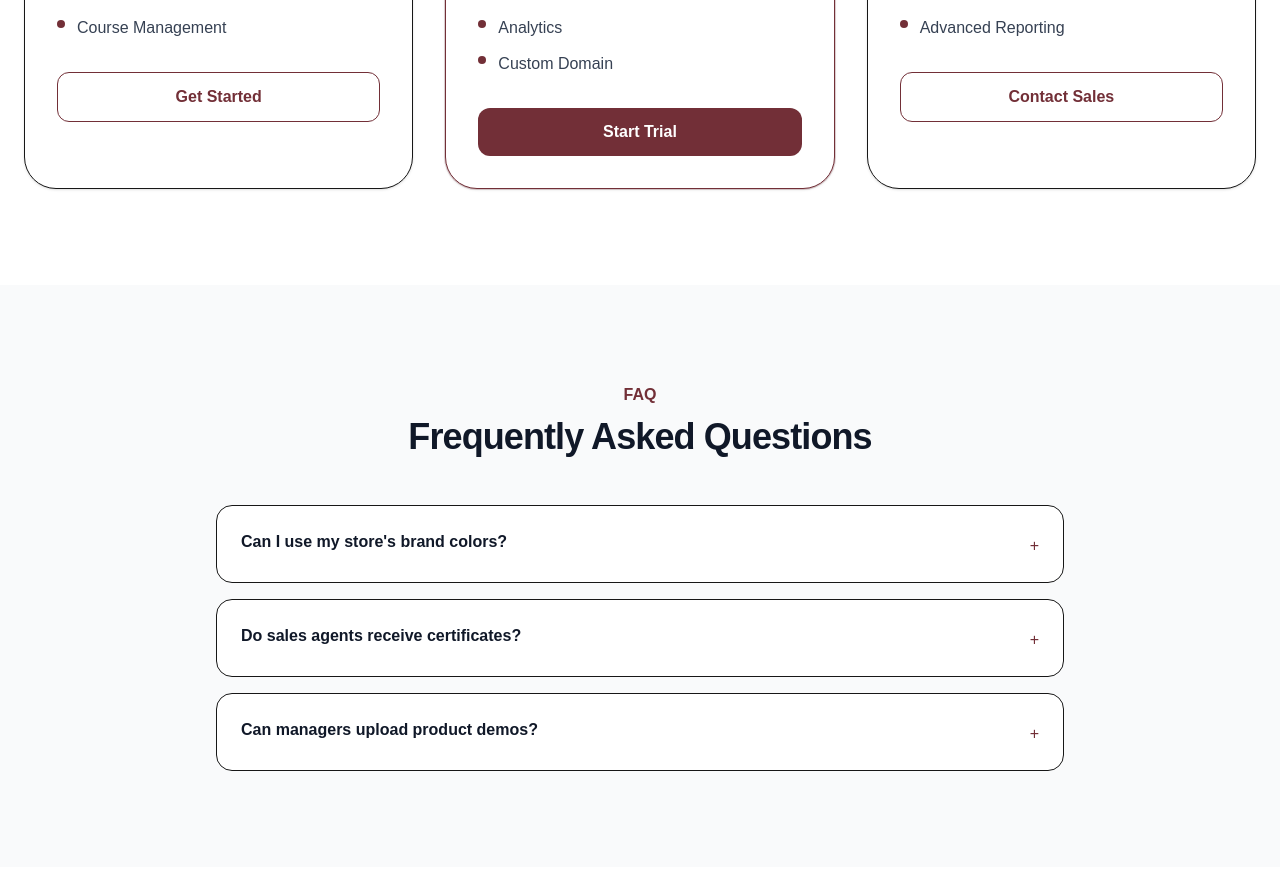
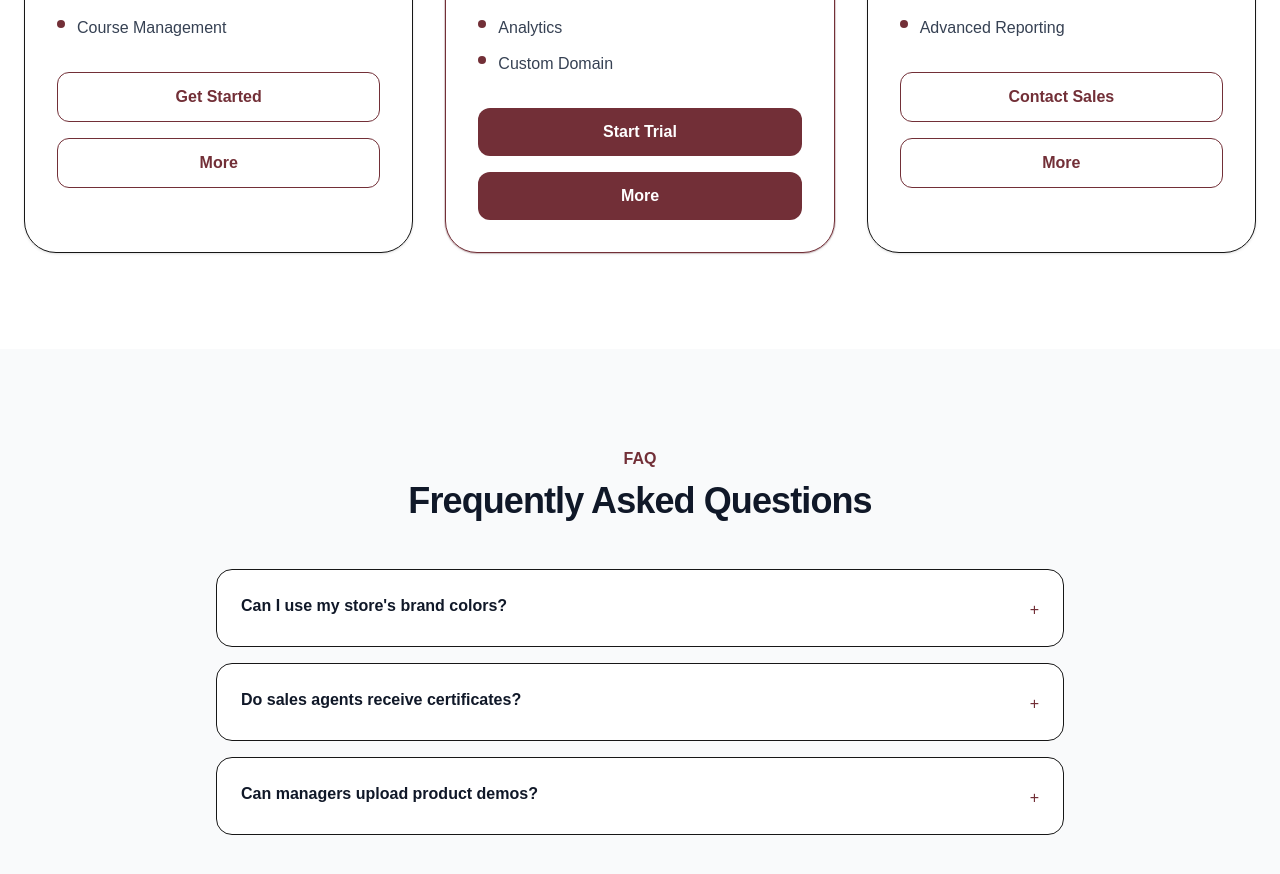
Before and after one commit to jettybay/Stonelearn, a Next.js app: page /categories/ecommerce in a window 1280 px wide. Shown: the part 2900-3774 px from the top of the page. Built offline with nearby package versions, Linux system fonts and the light colour scheme.

Commit message:
pricing table

```diff
--- a/app/pricing/page.tsx
+++ b/app/pricing/page.tsx
@@ -713,14 +713,6 @@ export default function PricingPage() {
           }}>
           {plans.map(plan => {
             const selected = isSelected(plan.name);
-            const planBaseRate =
-              plan.name === "ENTERPRISE" ? enterpriseBaseRate : plan.baseRate;
-            const planRate = planBaseRate * storage;
-            const planBase = students * planRate * currentBilling.multiplier;
-            const planCharge = parseFloat(
-              (planBase * plan.chargeRate).toFixed(2),
-            );
-            const planTotal = planBase + planCharge;
 
             const availableFeatures = features.filter(
               f => f.availability[plan.name],
--- a/src/components/pricing-card/index.tsx
+++ b/src/components/pricing-card/index.tsx
@@ -1,3 +1,7 @@
+
+
+import Link from "next/link";
+
 export function PricingCard({
   name,
   price,
@@ -58,6 +62,18 @@ export function PricingCard({
       >
         {cta}
       </button>
+
+      <Link
+        href="/pricing"
+        className={
+          "mt-4 block w-full rounded-xl px-5 py-3 text-center font-semibold transition " +
+          (highlighted
+            ? "bg-[#722F37] text-white hover:opacity-90"
+            : "border bg-white text-[#722F37] hover:bg-gray-50")
+        }
+      >
+        More
+      </Link>
     </div>
   );
 }
```
